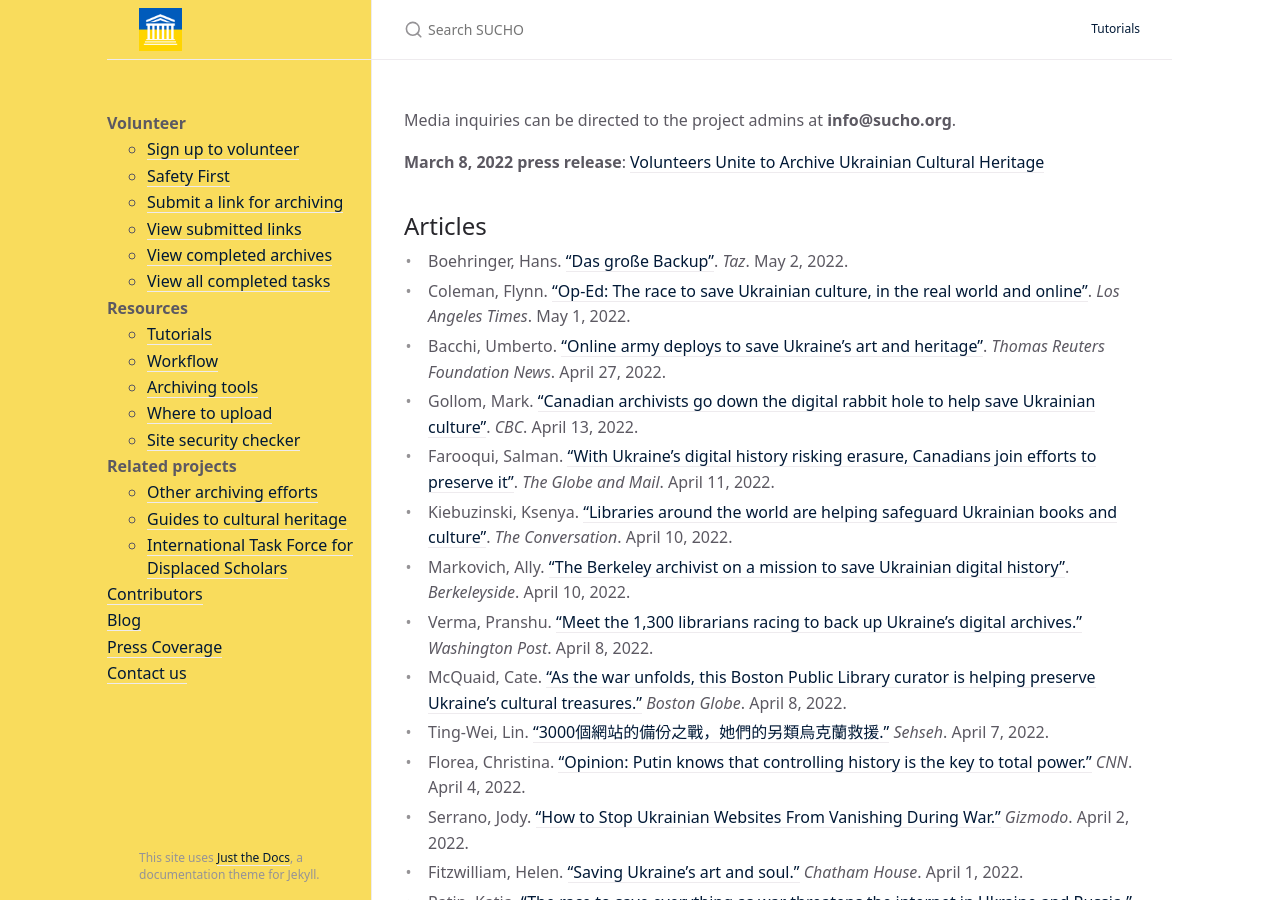
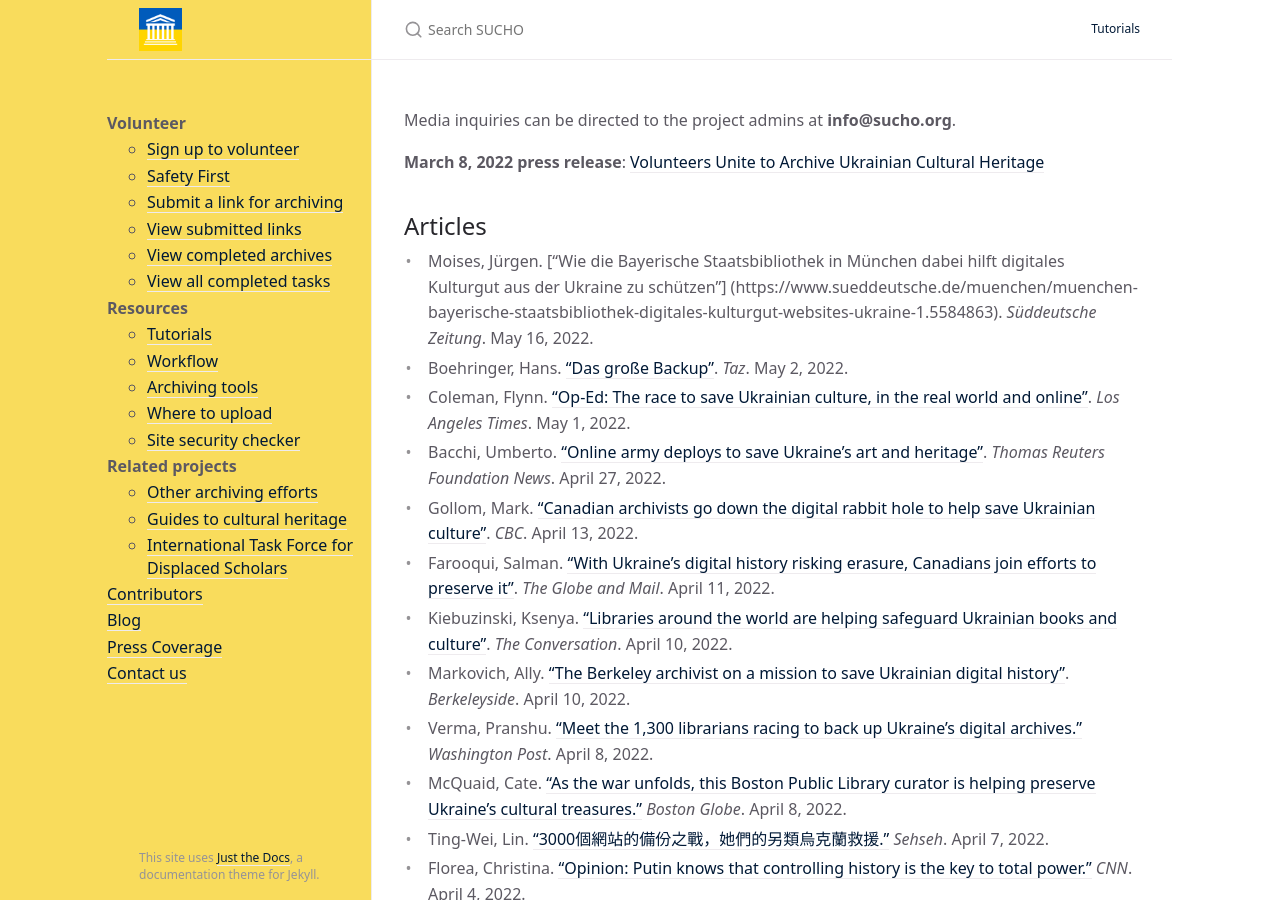
Before and after one commit to sucho-archiving/sucho-archiving.github.io, a Jekyll site: the page built from press.md, in a window 1280 px wide and 900 px high. Built offline with Jekyll 4.4.1, drawn with Linux system fonts in a browser that asks for light colours.

Commit message:
Update press.md

```diff
--- a/press.md
+++ b/press.md
@@ -9,6 +9,7 @@
 **March 8, 2022 press release**: [Volunteers Unite to Archive Ukrainian Cultural Heritage](/press-release-20220308-volunteers-unite)
 
 ## Articles
+- Moises, Jürgen. ["Wie die Bayerische Staatsbibliothek in München dabei hilft digitales Kulturgut aus der Ukraine zu schützen"] (https://www.sueddeutsche.de/muenchen/muenchen-bayerische-staatsbibliothek-digitales-kulturgut-websites-ukraine-1.5584863). *Süddeutsche Zeitung*. May 16, 2022.
 - Boehringer, Hans. ["Das große Backup"](https://taz.de/Digitale-Kulturgueter-in-der-Ukraine/!5844619/). *Taz*. May 2, 2022.
 - Coleman, Flynn. ["Op-Ed: The race to save Ukrainian culture, in the real world and online"](https://www.latimes.com/opinion/story/2022-05-01/ukraine-save-historical-artifacts-russia-war). *Los Angeles Times*. May 1, 2022.
 - Bacchi, Umberto. ["Online army deploys to save Ukraine's art and heritage"](https://news.trust.org/item/20220425155755-jvh6k/). *Thomas Reuters Foundation News*. April 27, 2022.
```
